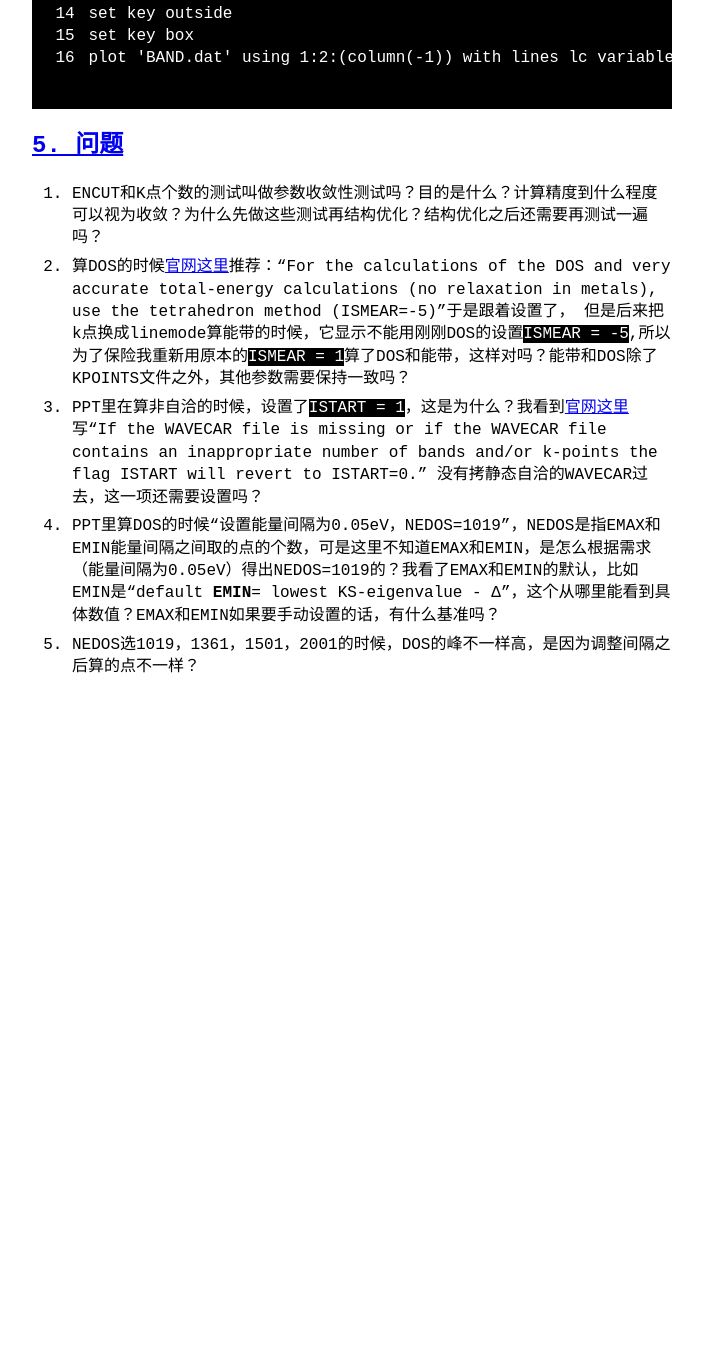
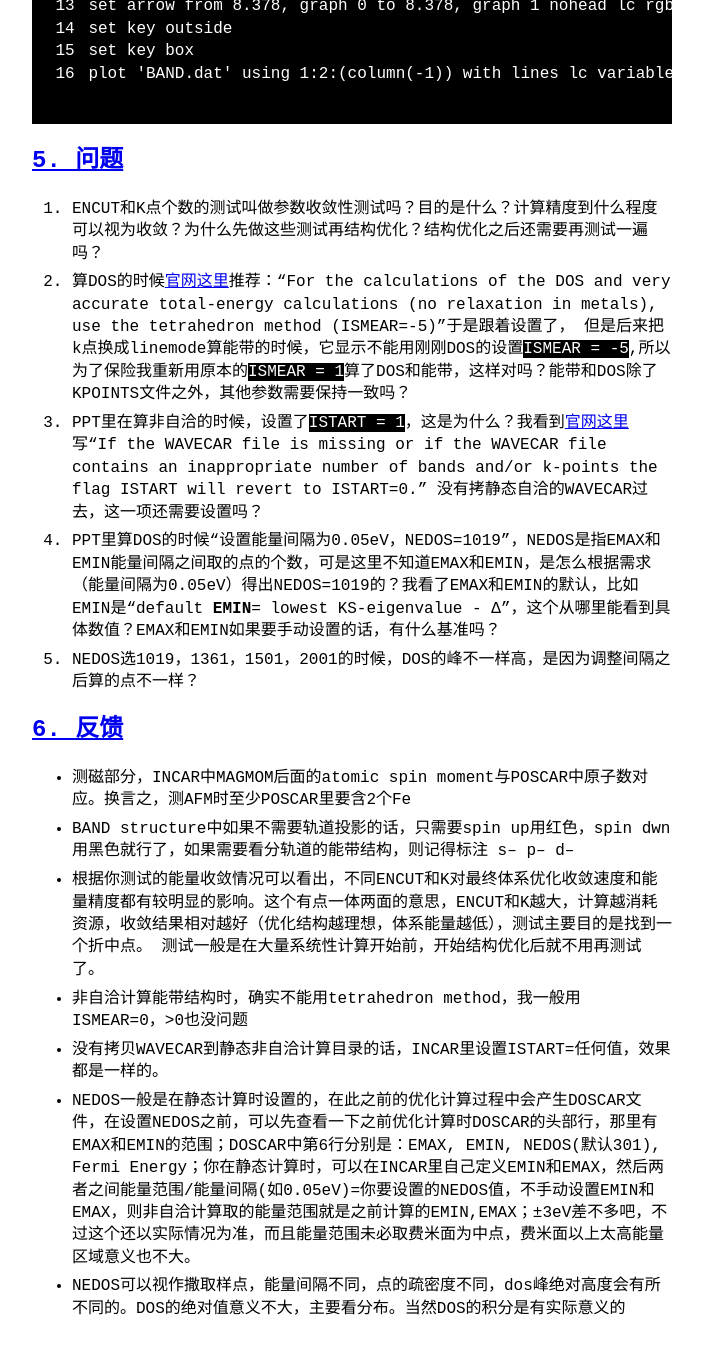
Before and after one commit to rukoBean/ylu, a Jekyll site: the page built from _posts/2024-10-13-FeDOS.md, in a window 1280 px wide and 1400 px high, scrolled down 5832 px. Shown: the top 1354 px of the window, without its empty margins (288-991 px from the left). Built offline with Jekyll 4.4.1, drawn with Linux system fonts in a browser that asks for light colours; before the commit the page ends 6590 px from its top, so only the background shows below that.

Commit message:
1017m-b-FeTeacherReview

```diff
--- a/_posts/2024-10-13-FeDOS.md
+++ b/_posts/2024-10-13-FeDOS.md
@@ -19,7 +19,7 @@ custom_js:
   3. [静态自洽](#3-静态自洽)
   4. [非自洽](#4-非自洽-dos)
   5. [问题](#5-问题)
-
+  6. [反馈](#6-反馈)
 ---
 
 # [1. 参数测试](#toc)
@@ -427,3 +427,13 @@ plot 'BAND.dat' using 1:2:(column(-1)) with lines lc variable title "Spin Up", '
 3. PPT里在算非自洽的时候，设置了`ISTART = 1`，这是为什么？我看到[官网这里](https://www.vasp.at/wiki/index.php/ISTART)写“If the WAVECAR file is missing or if the WAVECAR file contains an inappropriate number of bands and/or k-points the flag ISTART will revert to ISTART=0.” 没有拷静态自洽的WAVECAR过去，这一项还需要设置吗？
 4. PPT里算DOS的时候“设置能量间隔为0.05eV，NEDOS=1019”，NEDOS是指EMAX和EMIN能量间隔之间取的点的个数，可是这里不知道EMAX和EMIN，是怎么根据需求（能量间隔为0.05eV）得出NEDOS=1019的？我看了EMAX和EMIN的默认，比如EMIN是“default **EMIN**= lowest KS-eigenvalue - Δ”，这个从哪里能看到具体数值？EMAX和EMIN如果要手动设置的话，有什么基准吗？
 5. NEDOS选1019，1361，1501，2001的时候，DOS的峰不一样高，是因为调整间隔之后算的点不一样？
+
+# [6. 反馈](#toc)
+- 测磁部分，INCAR中MAGMOM后面的atomic spin moment与POSCAR中原子数对应。换言之，测AFM时至少POSCAR里要含2个Fe
+- BAND structure中如果不需要轨道投影的话，只需要spin up用红色，spin dwn用黑色就行了，如果需要看分轨道的能带结构，则记得标注 s-- p-- d--
+- 根据你测试的能量收敛情况可以看出，不同ENCUT和K对最终体系优化收敛速度和能量精度都有较明显的影响。这个有点一体两面的意思，ENCUT和K越大，计算越消耗资源，收敛结果相对越好（优化结构越理想，体系能量越低），测试主要目的是找到一个折中点。
+测试一般是在大量系统性计算开始前，开始结构优化后就不用再测试了。
+- 非自洽计算能带结构时，确实不能用tetrahedron method，我一般用ISMEAR=0，>0也没问题
+- 没有拷贝WAVECAR到静态非自洽计算目录的话，INCAR里设置ISTART=任何值，效果都是一样的。
+- NEDOS一般是在静态计算时设置的，在此之前的优化计算过程中会产生DOSCAR文件，在设置NEDOS之前，可以先查看一下之前优化计算时DOSCAR的头部行，那里有EMAX和EMIN的范围；DOSCAR中第6行分别是：EMAX, EMIN, NEDOS(默认301), Fermi Energy；你在静态计算时，可以在INCAR里自己定义EMIN和EMAX，然后两者之间能量范围/能量间隔(如0.05eV)=你要设置的NEDOS值，不手动设置EMIN和EMAX，则非自洽计算取的能量范围就是之前计算的EMIN,EMAX；±3eV差不多吧，不过这个还以实际情况为准，而且能量范围未必取费米面为中点，费米面以上太高能量区域意义也不大。
+- NEDOS可以视作撒取样点，能量间隔不同，点的疏密度不同，dos峰绝对高度会有所不同的。DOS的绝对值意义不大，主要看分布。当然DOS的积分是有实际意义的
```
